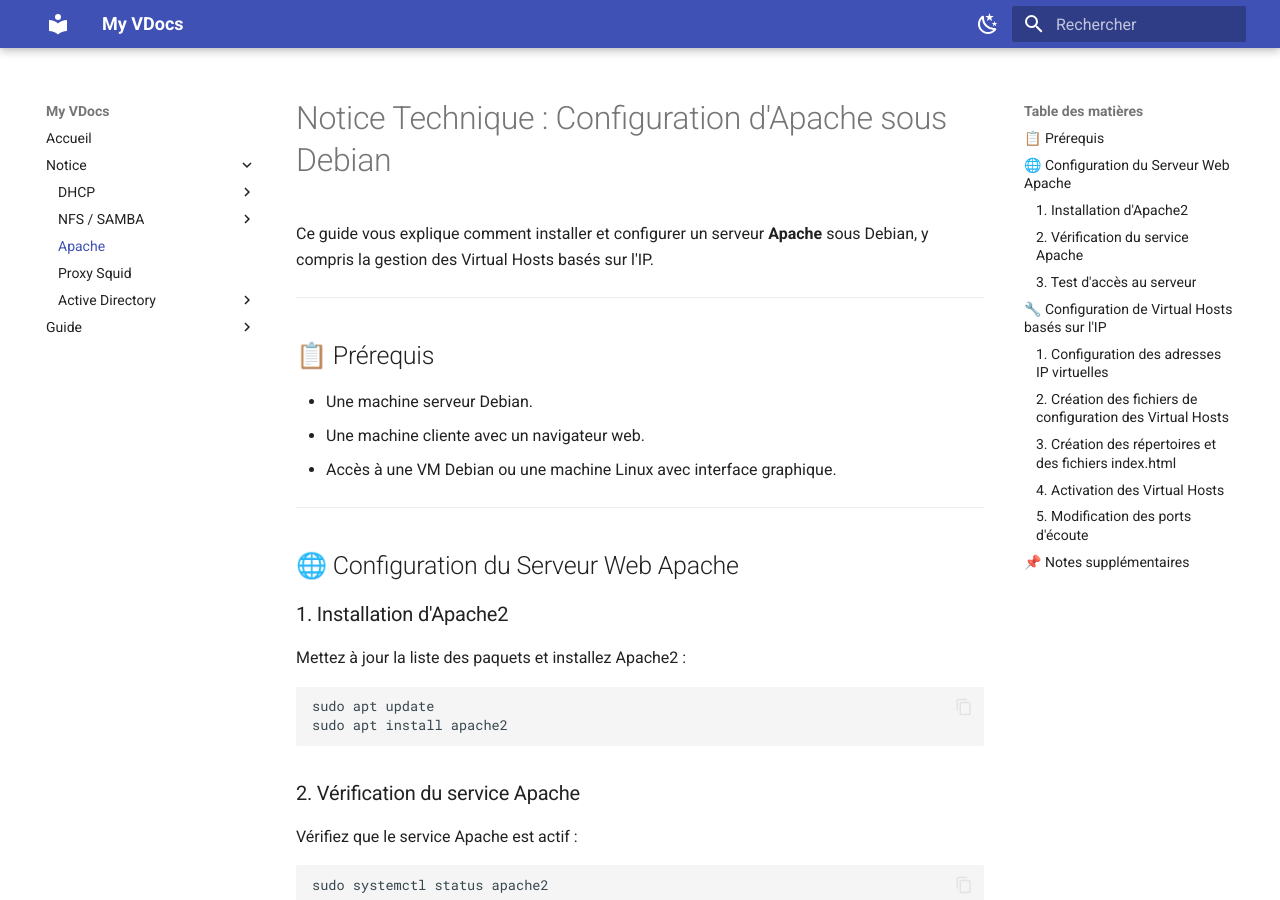
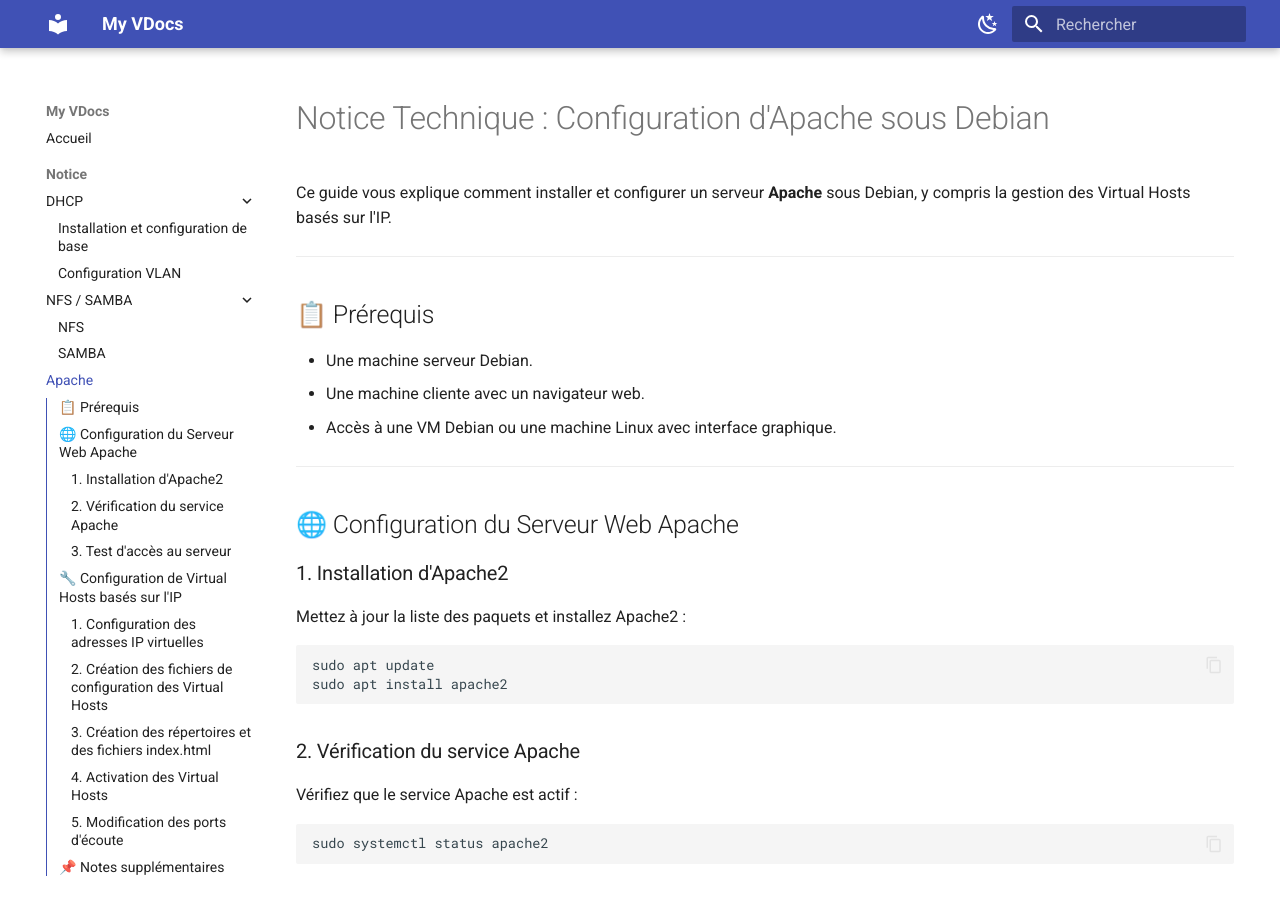
Before and after one commit to LogoViktor/My-VDocs, an MkDocs documentation site: the page built from docs/Notice/apache.md, in a window 1280 px wide and 900 px high. Built offline with MkDocs 1.6.1 and Material for MkDocs 9.7.7, drawn with Linux system fonts in a browser that asks for light colours.

Commit message:
Update mkdocs.yml

```diff
--- a/mkdocs.yml
+++ b/mkdocs.yml
@@ -1,23 +1,39 @@
 site_name: My VDocs
+site_description: Documentation technique — DHCP, NFS, AD, Cisco, et plus
+site_author: Admin Réseau
 
 theme:
   name: material
   language: fr
+
+  # Polices claires et lisibles
+  font:
+    text: Roboto
+    code: Roboto Mono
+
+  # Fonctionnalités stables et utiles
   features:
+    # Navigation
     - navigation.instant
     - navigation.tracking
+    - navigation.top
+    - navigation.expand
+    - navigation.sections
+    # Recherche
+    - search.highlight
+    - search.suggest
+    # Contenu
     - content.code.copy
-    - content.action.edit
+    - toc.integrate
+
+  # Palette clair / sombre
   palette:
-    # Mode clair
     - scheme: default
       primary: indigo
       accent: indigo
       toggle:
         icon: material/weather-night
         name: Passer en mode sombre
-
-    # Mode sombre
     - scheme: slate
       primary: indigo
       accent: indigo
@@ -26,14 +42,11 @@
         name: Passer en mode clair
 
 markdown_extensions:
-  # Extensions de base
   - admonition
   - codehilite
   - fenced_code
   - footnotes
   - tables
-
-  # Extensions pymdownx
   - pymdownx.arithmatex
   - pymdownx.betterem:
       smart_enable: all
@@ -55,6 +68,13 @@
       custom_checkbox: true
   - pymdownx.tilde
 
+plugins:
+  - search:
+      separator: '[\s\-\.]+'
+      lang:
+        - fr
+        - en
+
 nav:
   - Accueil: index.md
   - Notice:
```
